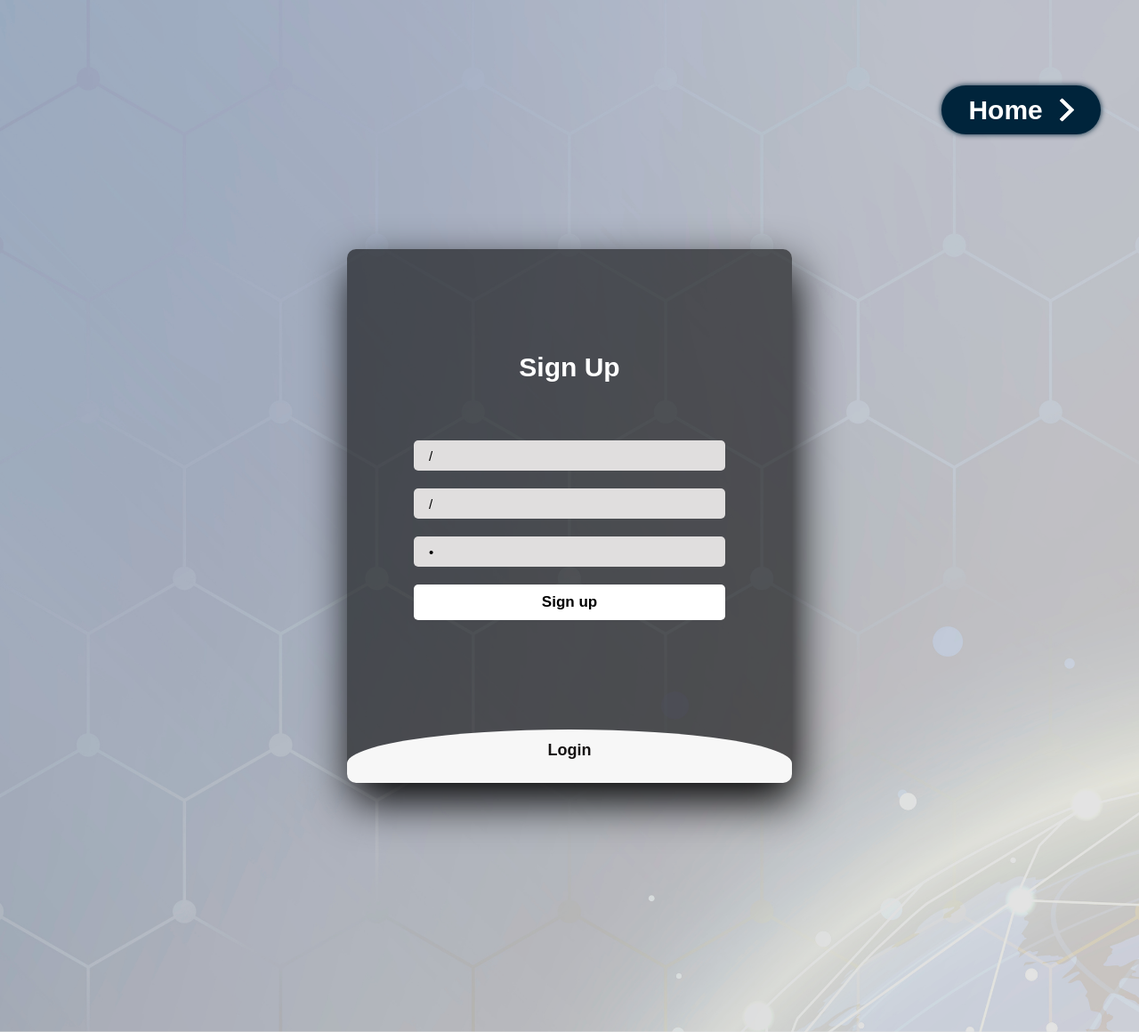
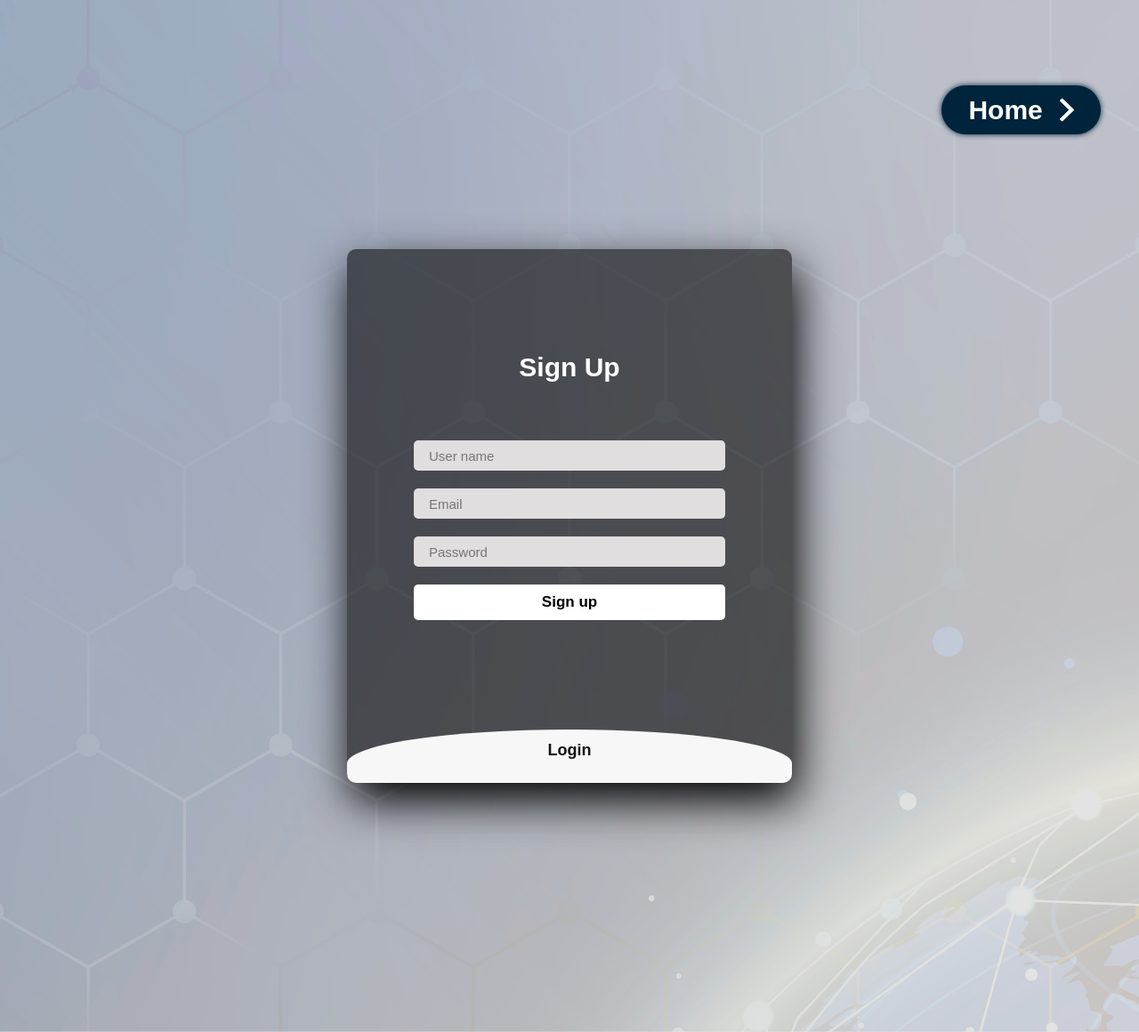
Before and after one commit to mohamed-soleman/Home, a PHP site: page /login.php in a window 1280 px wide. Shown: the whole page at 89% size. Run offline with PHP 8.4, Linux system fonts and the light colour scheme; some libraries are stand-ins or nearby versions; some web fonts are replaced.

Commit message:
iam update to index.php and login.php

```diff
--- a/index.php
+++ b/index.php
@@ -148,7 +148,7 @@
               <button> <a  href="#" alt="#" class="box"> show all </a></button>
              </div>
              <div class="cover">
-                <img src="images/s1.jpg" alt="">
+                <img src="images/g6.jpg" alt="">
            </div>
          </div>
         </div>
@@ -160,7 +160,7 @@
               <button> <a  href="#" alt="#" class="box"> show all </a></button>
              </div>
              <div class="cover">
-                <img src="images/s2.jpg" alt="">
+                <img src="images/g5.jpg" alt="">
            </div>
          </div>
         </div>
@@ -172,7 +172,7 @@
               <button> <a  href="#" alt="#" class="box"> show all </a></button>
              </div>
              <div class="cover">
-                <img src="images/s3.jpg" alt="">
+                <img src="images/g3.jpg" alt="">
            </div>
          </div>
         </div>
--- a/login.php
+++ b/login.php
@@ -123,7 +123,7 @@
         if($user_Name_good && $user_password){
           $db->exec("INSERT INTO users (User_name , password ,Email) values ('$name','$pass','$email')");
           setcookie("user_name" , $name , time() + 60*60*24*365);
-          header("location:user/services.php");
+          header("location:services.php");
         }
       }
 
@@ -132,15 +132,15 @@
     if(isset($_POST["old_name"])&& isset($_POST["old_pass"])){
       $old_name = $_POST["old_name"];
       $old_pass = $_POST["old_pass"];
-      $sel  = $db->query("SELECT User_name from users where User_name = '$old_name'
-      && password = '$old_pass'");
+      $sel  = $db->query("SELECT User_name from users where
+      User_name = '$old_name' || Email = '$old_name' && password = '$old_pass'");
       $sel  = $sel->fetch(pdo::FETCH_ASSOC);
       if($sel){
           setcookie("user_name" , $old_name , strtotime("+1 year"));
         header("location:services.php");
       }else{
   ?>
-  <!-- هنا رساله الخطا اذا اتخل قيم  خطا في  login-->
+  <!-- هنا رساله الخطا اذا ادخل قيم  خطا في  login-->
   <p>error data</p>
   <?php
       }
@@ -152,7 +152,7 @@
   foreach($error as $value){
     echo $value . "<BR>";
   }
-}?></p>
+  }?></p>
 <!DOCTYPE html>
 <html lang="en">
   <head>
@@ -264,21 +264,21 @@
                 name="name"
                 placeholder="User name"
                 required=""
-                value = <?php if(isset($name)){echo $name;} ?>
+                value = "<?php if(isset($name)){echo $name;}?>"
               />
               <input
                 type="email"
                 name="email"
                 placeholder="Email"
                 required=""
-                value = <?php if(isset($email)){echo $email;} ?>
+                value = "<?php if(isset($email)){echo $email;}?>"
               />
               <input
                 type="password"
                 name="pass"
                 placeholder="Password"
                 required=""
-                value = <?php if(isset($pass)){echo $pass;} ?>
+                value = "<?php if(isset($pass)){echo $pass;}?>"
               />
               <button>Sign up</button>
             </form>
@@ -294,14 +294,14 @@
                 name="old_name"
                 placeholder="User name"
                 required=""
-                value = <?php if(isset($old_name)){echo $old_name;} ?>
+                value = "<?php if(isset($old_name)){echo $old_name;}?>"
               />
               <input
                 type="password"
                 name="old_pass"
                 placeholder="Password"
                 required=""
-                value = <?php if(isset($old_pass)){echo $old_pass;} ?>
+                value ="<?php if(isset($old_pass)){echo $old_pass;}?>"
               />
               <button>Login</button>
             </form>
```
